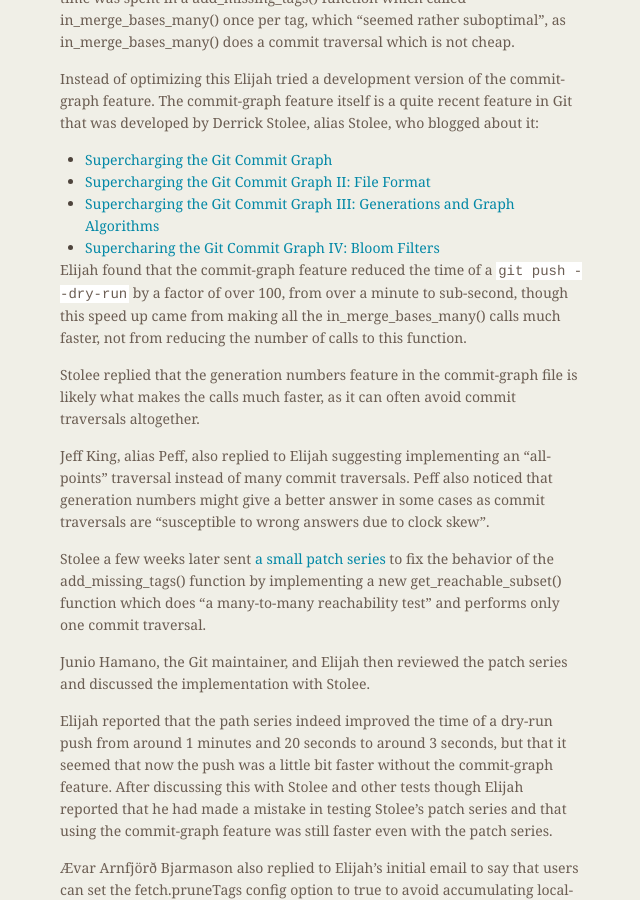
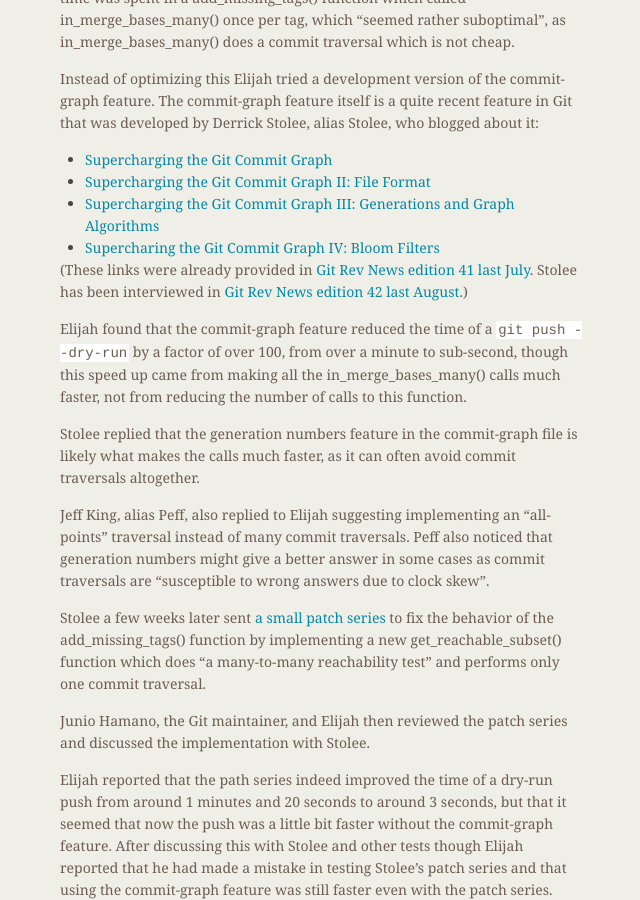
Before and after one commit to git/git.github.io, a Jekyll site: the page built from rev_news/drafts/edition-45.md, in a window 1280 px wide and 900 px high, scrolled down 511 px. Shown: the whole window, without its empty margins (499-1139 px from the left). Built offline with Jekyll 4.4.1, drawn with Linux system fonts in a browser that asks for light colours.

Commit message:
rn-45: add links to previous editions

```diff
--- a/rev_news/drafts/edition-45.md
+++ b/rev_news/drafts/edition-45.md
@@ -51,6 +51,9 @@
     - [Supercharging the Git Commit Graph II: File Format](https://blogs.msdn.microsoft.com/devops/2018/07/02/supercharging-the-git-commit-graph-ii-file-format/)
     - [Supercharging the Git Commit Graph III: Generations and Graph Algorithms](https://blogs.msdn.microsoft.com/devops/2018/07/09/supercharging-the-git-commit-graph-iii-generations/)
     - [Supercharing the Git Commit Graph IV: Bloom Filters](https://blogs.msdn.microsoft.com/devops/2018/07/16/super-charging-the-git-commit-graph-iv-bloom-filters/)
+
+  (These links were already provided in [Git Rev News edition 41 last July](https://git.github.io/rev_news/2018/07/18/edition-41/).
+  Stolee has been interviewed in [Git Rev News edition 42 last August](https://git.github.io/rev_news/2018/08/22/edition-42/).)
 
   Elijah found that the commit-graph feature reduced the time of a
   `git push --dry-run` by a factor of over 100, from over a minute to
```
